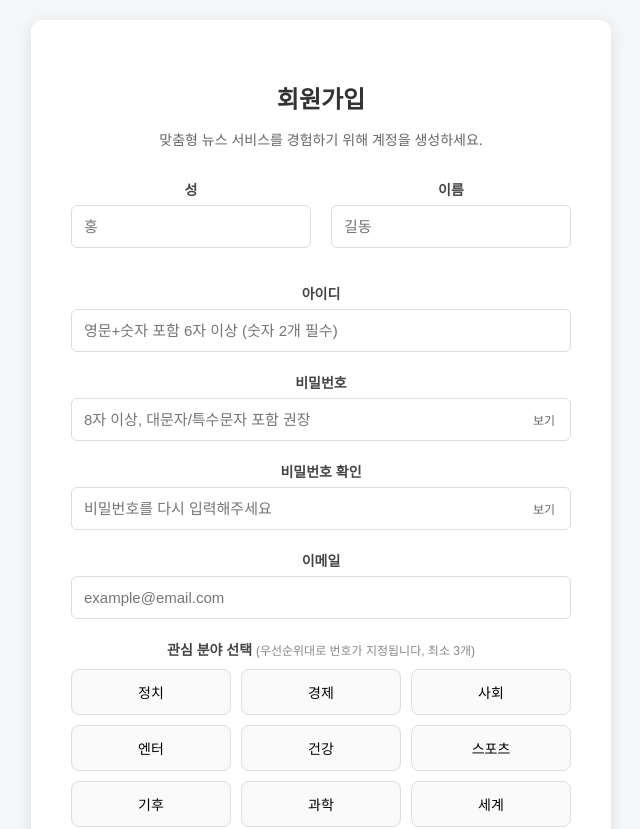
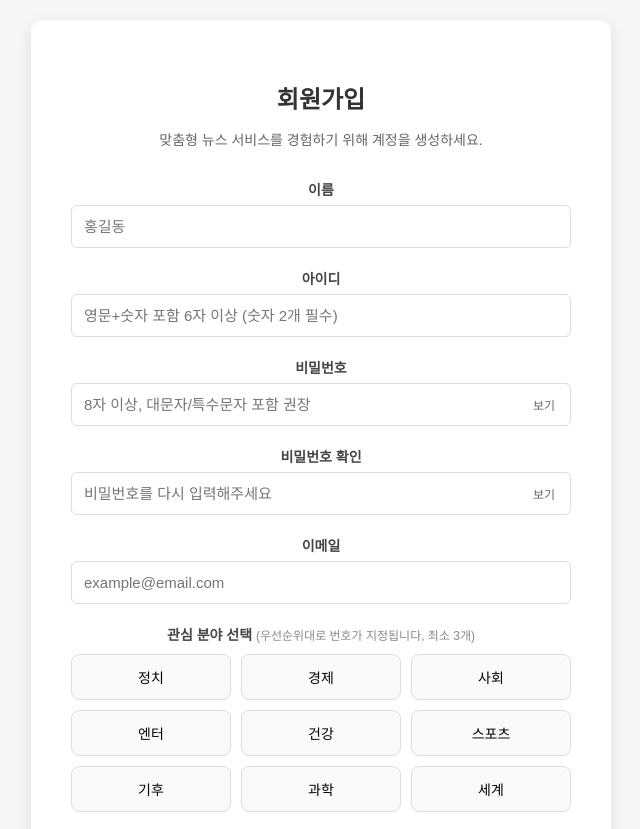
Before and after one commit to JunePark2018/VaccineDailyReport, a React (Create React App) app in the folder frontend/: page /CreateAccount in a window 1280 px wide. Shown: the top 829 px of the page, without its empty margins (319-959 px from the left). Built offline with nearby package versions, Linux system fonts and the light colour scheme.

Commit message:
implement changes to category page layout, and minor changes to create account

```diff
--- a/frontend/src/pages/CategoryPage.css
+++ b/frontend/src/pages/CategoryPage.css
@@ -26,7 +26,7 @@
 .category-page .main-article-section {
     display: flex;
     gap: 30px;
-    margin-bottom: 40px;
+    margin-bottom: 0;
     align-items: stretch;
 }
 
@@ -176,7 +176,7 @@
 .category-page .bottom-grid-section {
     display: flex;
     gap: 30px;
-    margin-bottom: 40px;
+    margin-bottom: 0;
 }
 
 .category-page .grid-item {
@@ -238,12 +238,12 @@
 
 .category-page .section-divider {
     border-top: 1px solid #ccc;
-    margin-bottom: 40px;
+    margin: 30px 0;
 }
 
 .category-page .divider {
-    border-top: 2px dotted #000;
-    margin: 40px 0;
+    border-top: 1px solid #000000;
+    margin: 30px 0;
 }
 
 /* AI Recommended Section */
--- a/frontend/src/pages/CreateAccount.jsx
+++ b/frontend/src/pages/CreateAccount.jsx
@@ -7,8 +7,7 @@ export default function CreateAccount() {
 
     // --- State Management ---
     const [formData, setFormData] = useState({
-        lastName: '',
-        firstName: '',
+        name: '',
         loginId: '',
         password: '',
         confirmPassword: '',
@@ -97,8 +96,8 @@ export default function CreateAccount() {
         let newErrors = {};
 
         // 1. Name Check
-        if (!formData.lastName.trim() || !formData.firstName.trim()) {
-            newErrors.name = "이름을 모두 입력해주세요.";
+        if (!formData.name.trim()) {
+            newErrors.name = "이름을 입력해주세요.";
         }
 
         // 2. Login ID Check (6+ chars, at least 2 numbers)
@@ -143,7 +142,7 @@ export default function CreateAccount() {
             // Prepare data for backend (matching your SQL structure mostly)
             const submitData = {
                 login_id: formData.loginId,
-                user_real_name: formData.lastName + formData.firstName,
+                user_real_name: formData.name,
                 password: formData.password, // Ideally, hash this before sending or send over HTTPS
                 email: formData.email,
                 subscribed_categories: selectedCategories,
@@ -167,29 +166,18 @@ export default function CreateAccount() {
                 <form onSubmit={handleSubmit}>
 
                     {/* 1. Name Section */}
-                    <div className="input-row">
-                        <div className="input-group half">
-                            <label>성</label>
-                            <input
-                                type="text"
-                                name="lastName"
-                                placeholder="홍"
-                                value={formData.lastName}
-                                onChange={handleChange}
-                            />
-                        </div>
-                        <div className="input-group half">
-                            <label>이름</label>
-                            <input
-                                type="text"
-                                name="firstName"
-                                placeholder="길동"
-                                value={formData.firstName}
-                                onChange={handleChange}
-                            />
-                        </div>
+                    <div className="input-group">
+                        <label>이름</label>
+                        <input
+                            type="text"
+                            name="name"
+                            placeholder="홍길동"
+                            value={formData.name}
+                            onChange={handleChange}
+                            className={errors.name ? "input-error" : ""}
+                        />
+                        {errors.name && <span className="error-msg">{errors.name}</span>}
                     </div>
-                    {errors.name && <span className="error-msg">{errors.name}</span>}
 
                     {/* 2. Login ID Section */}
                     <div className="input-group">
```
